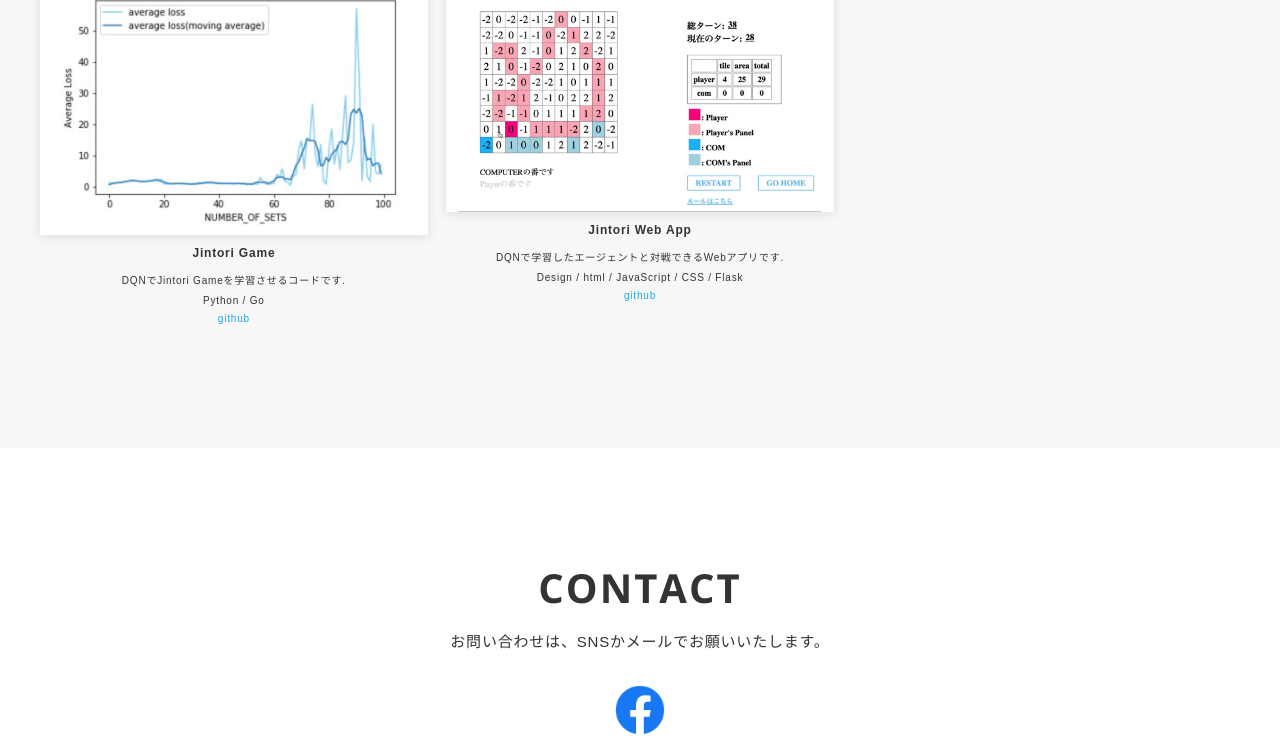
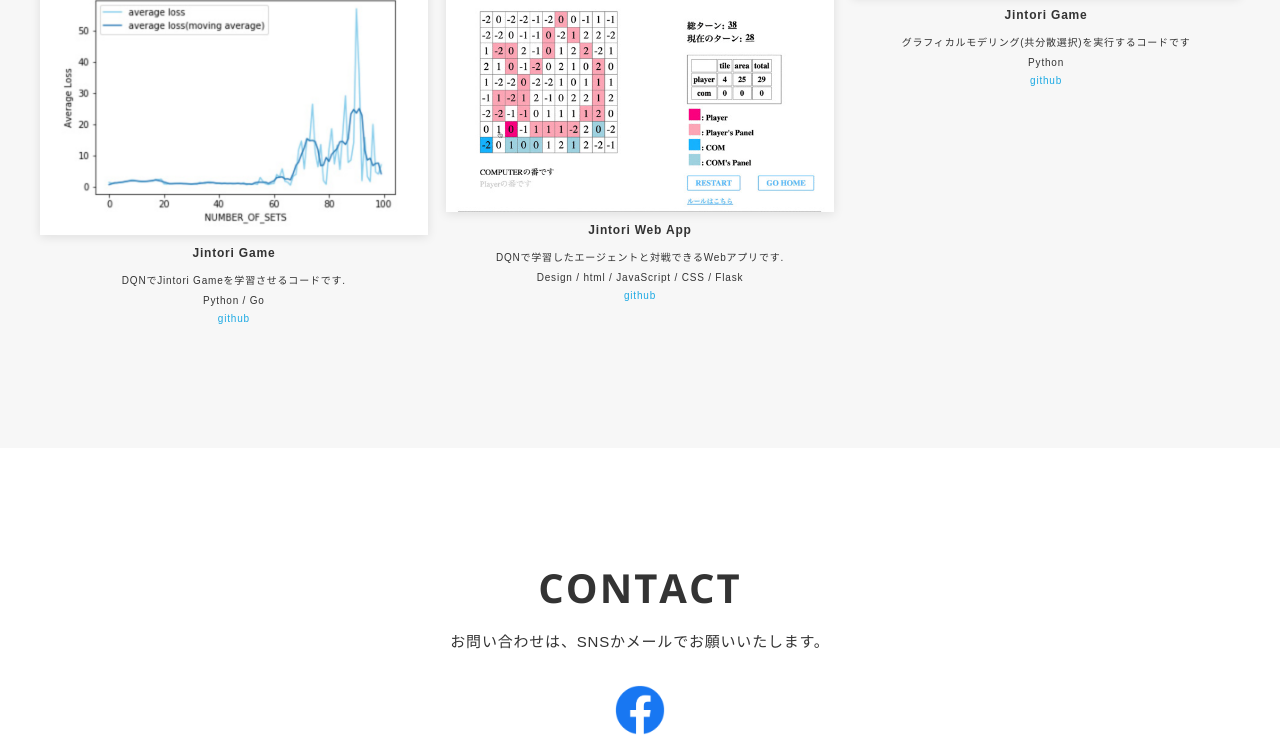
Before and after one commit to TakYusaku/TakYusaku.github.io, a plain HTML site: page index.html in a window 1280 px wide. Shown: the part 2881-3623 px from the top of the page. Drawn offline with nearby package versions, Linux system fonts and the light colour scheme.

Commit message:
Update index.html

```diff
--- a/index.html
+++ b/index.html
@@ -218,6 +218,19 @@
                   </div>
                 </figcaption>
               </figure>
+              <figure class="works-item">
+                <a href="img/works/jintorigame.png" data-size="900x700" class="works-image-wrapper works-link hover-action">
+                  <img class="works-image lazyload fadein" src="img/placeholder4x3.png" data-src="img/works/test3.png"
+                    alt="" />
+                </a>
+                <figcaption class="works-body">
+                  <div class="works-title">Jintori Game</div>
+                  <p> <font size="1">グラフィカルモデリング(共分散選択)を実行するコードです</font></p>
+                  <div class="works-text">Python</div>
+                  <div class="works-url"><a class="works-url-link" href="https://github.com/TakYusaku/jintoriGame" target="_blank">github</a>
+                  </div>
+                </figcaption>
+              </figure>
             </div>
           </div>
         </div>
```
